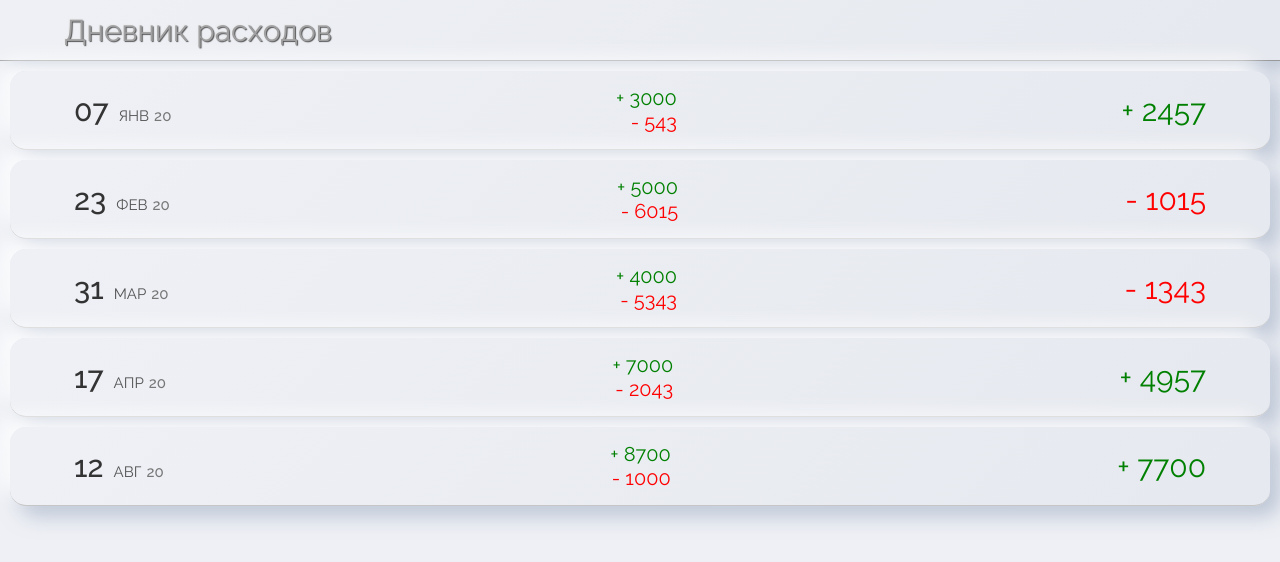
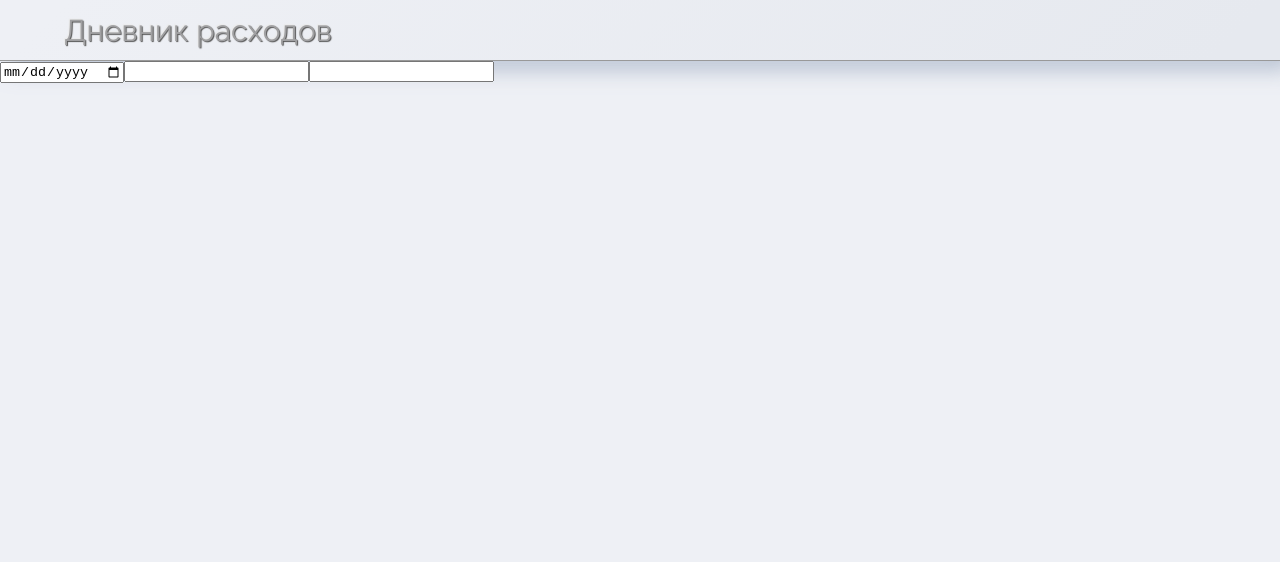
Before and after one commit to RinatYR/day-app, a React (Create React App) app: page / in a window 1280 px wide. Shown: the top 562 px of the page. Built offline with nearby package versions, Linux system fonts and the light colour scheme.

Commit message:
сделали календарь с подстановкой текущей даты

```diff
--- a/src/app/App.css
+++ b/src/app/App.css
@@ -0,0 +1,6 @@
+.num{
+    width: 30px;
+    height: 30px;
+    border-radius: 100%;
+    border: 1px solid red;
+}
--- a/src/app/App.js
+++ b/src/app/App.js
@@ -1,8 +1,9 @@
 import './App.css';
 import Header from '../header/Header';
 import PayList from '../pay-list/PayList';
+import { useContext, useState } from 'react';
 
-var payItems = [
+const payItems = [
   {day: '07', mounth: 'ЯНВ', year: '20', positive: 3000, negative: 543},
   {day: '23', mounth: 'ФЕВ', year: '20', positive: 5000, negative: 6015},
   {day: '31', mounth: 'МАР', year: '20', positive: 4000, negative: 5343},
@@ -10,11 +11,62 @@ var payItems = [
   {day: '12', mounth: 'АВГ', year: '20', positive: 8700, negative: 1000}
 ];
 
+
+function getDateNow(){
+  const dateNow = new Date();
+  const yearNow = dateNow.getFullYear() < 10 ? '0' + dateNow.getFullYear() : dateNow.getFullYear();
+  const monthNow = dateNow.getMonth() < 10 ? '0' + dateNow.getMonth() : dateNow.getMonth();
+  const dayNow = dateNow.getDate() < 10 ? '0' + dateNow.getDate() : dateNow.getDate();
+  return `${yearNow}-${monthNow}-${dayNow}`
+
+}
+
+
 function App() {
+
+
+
+
+  const [date, setDate] = useState(getDateNow());
+
+const handlerInputText = (e) => {
+
+  /*ограничить длину ввода*/
+//  const value = e.target.value.length < 10 ? e.target.value : inputText;
+
+/*сжать пробелы */
+// const value = e.target.value.trim();
+//  setInputText(value);
+};
+
+// let numOne = '';
+// const numArr = [];
+// const buttonClick = (e) =>{
+//   numOne += e.target.innerText;
+//   console.log(numOne);
+// //   numArr.push(numOne);
+// //   console.log(numArr[numArr.length-1]);
+// //  // console.log(inputText)
+// //   setInputText(numOne.length > inputText.length ? numOne : inputText);
+//   return numOne
+// };
+
+
+
+
   return (
     <>
       <Header />
-      <PayList payItems={payItems} />
+      {/* <PayList payItems={payItems} /> */}
+      <div>
+          <input type="date" onInput={(e) => setDate(e.target.value)} value={date}/>
+          <input type="text" onInput={(e) => console.log(e.target.value)}/>
+          <input type="text" onInput={(e) => console.log(e.target.value)}/>
+
+      </div>
+      {/* <input type="text" onInput={handlerInputText} value={inputText}/>
+      <button class="num" onClick={buttonClick}>1</button> */}
+
     </>
   );
 }
```
